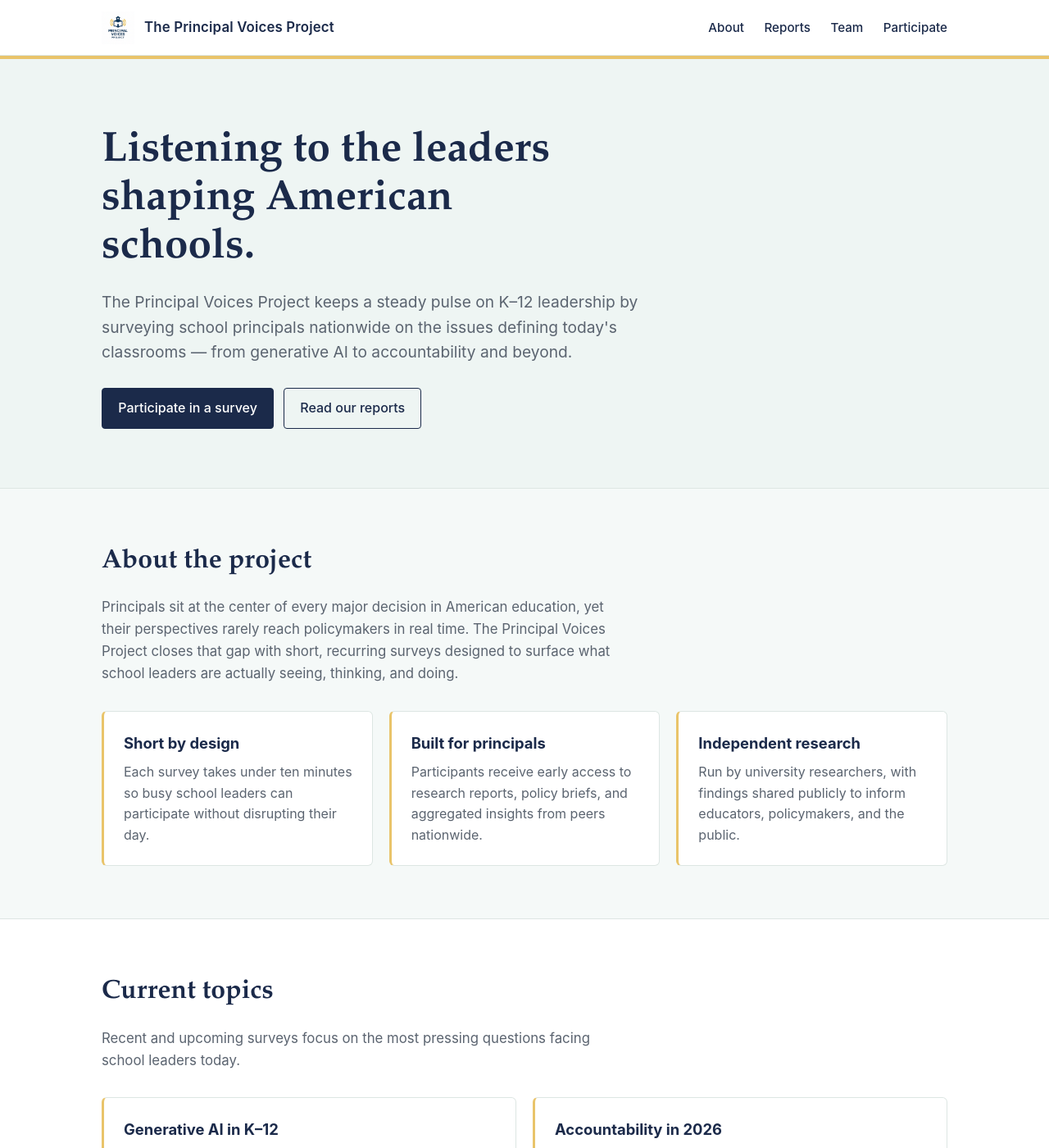
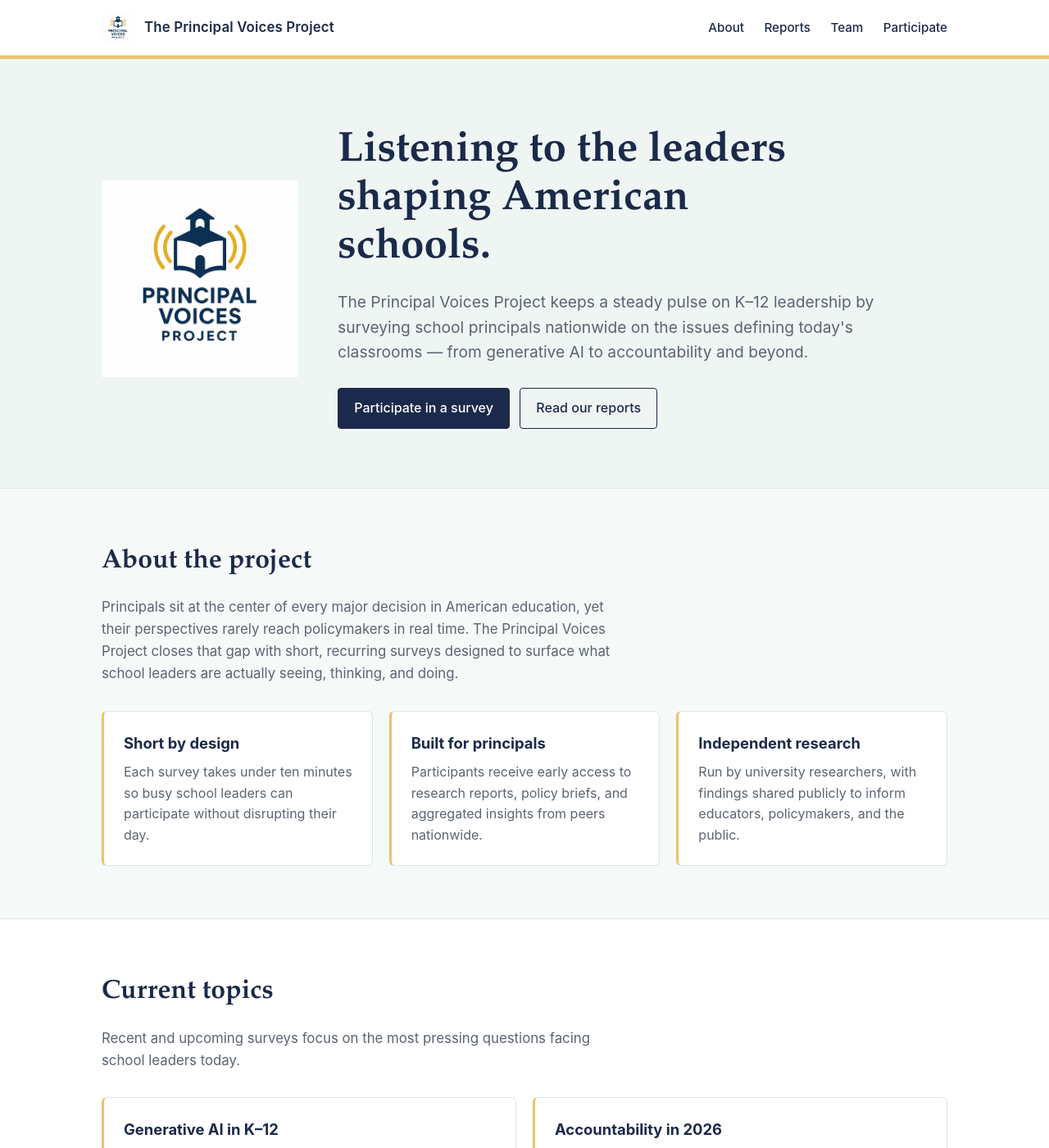
Before and after one commit to cqcampos/principal-voices-project, a Jekyll site: the page built from index.html, in a window 1280 px wide and 1400 px high. Shown: the whole window at 82% size. Built offline with Jekyll 4.4.1, drawn with Linux system fonts in a browser that asks for light colours.

Commit message:
Add logo to hero section, two-column layout

```diff
--- a/assets/css/style.css
+++ b/assets/css/style.css
@@ -94,6 +94,25 @@ a:hover { color: var(--color-teal-dark); text-decoration: underline; }
   top: 0; left: 0; right: 0;
   height: 4px;
   background: var(--color-gold);
+}
+.hero-inner {
+  display: flex;
+  align-items: center;
+  gap: 3rem;
+  flex-wrap: wrap;
+}
+.hero-logo {
+  flex: 0 0 auto;
+  max-width: 240px;
+}
+.hero-logo img {
+  width: 100%;
+  height: auto;
+  display: block;
+}
+.hero-copy {
+  flex: 1 1 360px;
+  min-width: 0;
 }
 .hero h1 {
   font-family: var(--font-serif);
@@ -254,6 +273,14 @@ section .section-lede {
   color: var(--color-navy);
 }
 
+@media (max-width: 720px) {
+  .hero-inner { gap: 2rem; }
+  .hero-logo { max-width: 160px; margin: 0 auto; }
+  .hero-copy { text-align: center; }
+  .hero h1 { margin-left: auto; margin-right: auto; }
+  .hero-actions { justify-content: center; }
+}
+
 @media (max-width: 600px) {
   .site-nav a { margin-left: 0; margin-right: 1rem; }
   .header-inner { flex-direction: column; align-items: flex-start; }
--- a/index.html
+++ b/index.html
@@ -4,7 +4,11 @@ title: Home
 ---
 
 <section class="hero">
-  <div class="container">
+  <div class="container hero-inner">
+    <div class="hero-logo">
+      <img src="{{ '/assets/img/principal-voices-logo.png' | relative_url }}" alt="Principal Voices Project" />
+    </div>
+    <div class="hero-copy">
       <h1>Listening to the leaders shaping American schools.</h1>
       <p class="lede">
         The Principal Voices Project keeps a steady pulse on K–12 leadership by
@@ -14,6 +18,7 @@ title: Home
       <div class="hero-actions">
         <a class="btn" href="#participate">Participate in a survey</a>
         <a class="btn btn-ghost" href="#reports">Read our reports</a>
+      </div>
     </div>
   </div>
 </section>
```
Lines whose indentation alone changed are shown as unchanged.
